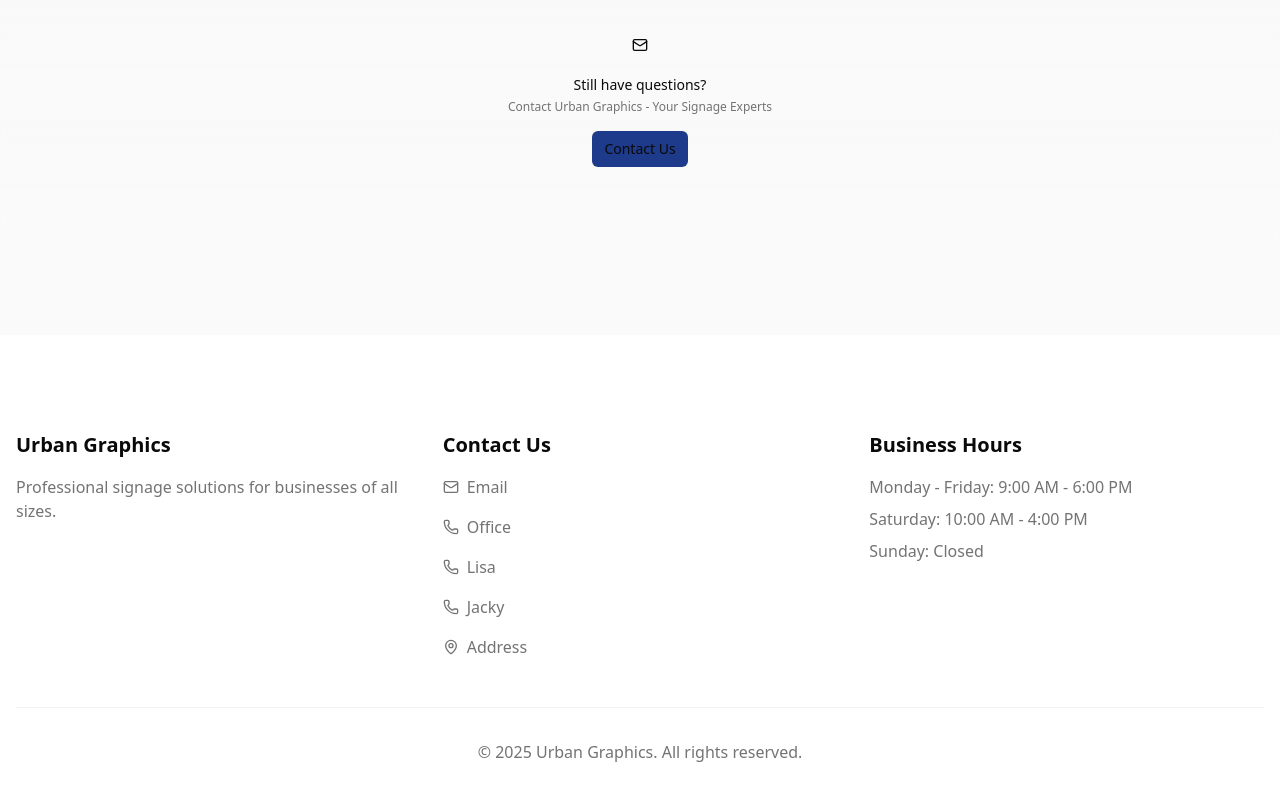
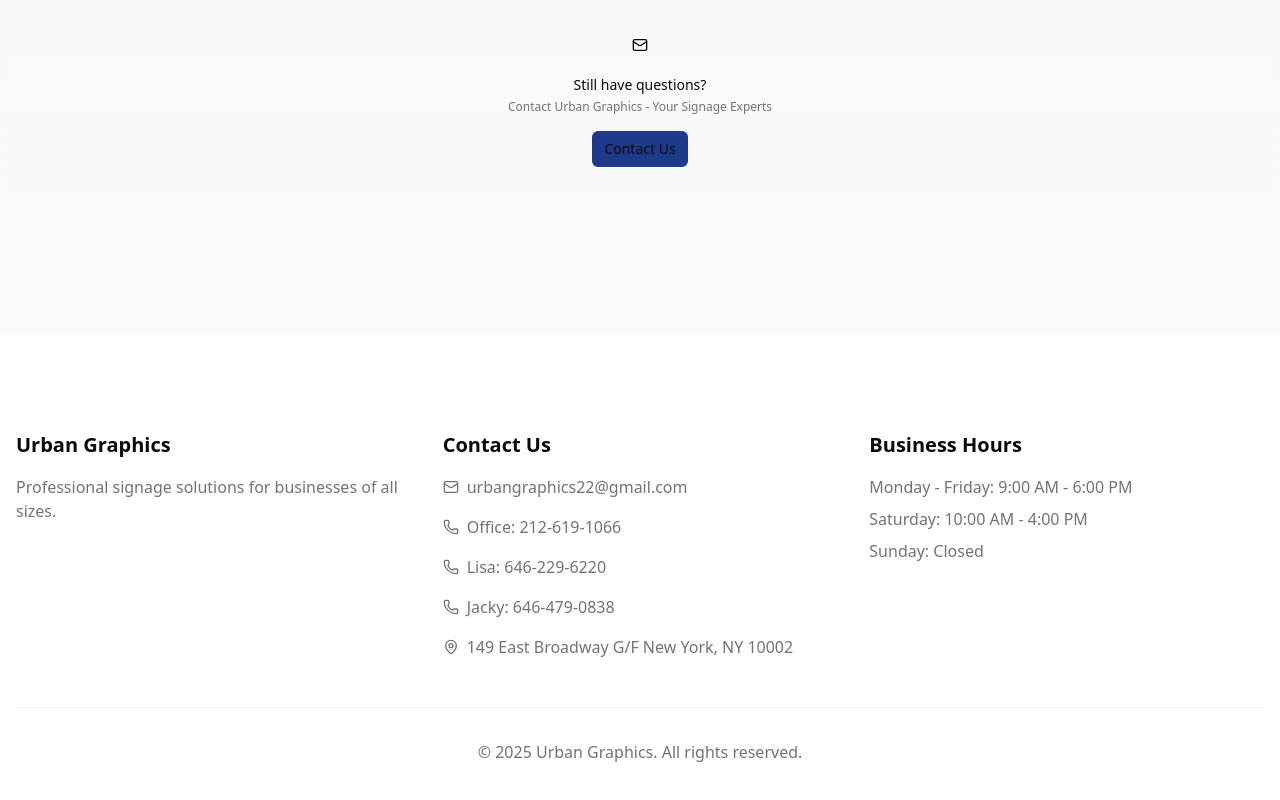
Before and after one commit to yueli09/urban-graphics-website, a Next.js app: page / in a window 1280 px wide. Shown: the part 4569-5369 px from the top of the page. Built offline with nearby package versions, Linux system fonts and the light colour scheme.

Commit message:
Remove unused props and simplify footer component

```diff
--- a/components/ui/footer-section.tsx
+++ b/components/ui/footer-section.tsx
@@ -5,21 +5,13 @@ import { motion } from "framer-motion"
 import { cn } from "@/lib/utils"
 import { Mail, Phone, MapPin } from "lucide-react"
 
-interface FooterProps {
-  companyName: string;
-  links?: Array<{
-    label: string;
-    href: string;
-  }>;
-}
-
-export function Footerdemo({ companyName = "Urban Graphics", links = [] }: FooterProps) {
+export function Footerdemo() {
   return (
     <footer className="w-full py-12 bg-white dark:bg-zinc-900">
       <div className="container mx-auto px-4 py-12">
         <div className="grid grid-cols-1 md:grid-cols-2 lg:grid-cols-3 gap-8">
           <div>
-            <h3 className="text-xl font-bold text-foreground mb-4">{companyName}</h3>
+            <h3 className="text-xl font-bold text-foreground mb-4">Urban Graphics</h3>
             <p className="text-muted-foreground">
               Professional signage solutions for businesses of all sizes.
             </p>
@@ -27,21 +19,53 @@ export function Footerdemo({ companyName = "Urban Graphics", links = [] }: Foote
           <div>
             <h3 className="text-xl font-bold text-foreground mb-4">Contact Us</h3>
             <ul className="space-y-4">
-              {links.map((link, index) => (
-                <li key={index}>
-                  <a
-                    href={link.href}
-                    className="text-muted-foreground hover:text-foreground flex items-center gap-2"
-                  >
-                    {link.label.includes("Email") && <Mail className="h-4 w-4" />}
-                    {(link.label.includes("Office") ||
-                      link.label.includes("Lisa") ||
-                      link.label.includes("Jacky")) && <Phone className="h-4 w-4" />}
-                    {link.label.includes("Address") && <MapPin className="h-4 w-4" />}
-                    {link.label}
-                  </a>
-                </li>
-              ))}
+              <li>
+                <a
+                  href="mailto:urbangraphics22@gmail.com"
+                  className="text-muted-foreground hover:text-foreground flex items-center gap-2"
+                >
+                  <Mail className="h-4 w-4" />
+                  urbangraphics22@gmail.com
+                </a>
+              </li>
+              <li>
+                <a
+                  href="tel:212-619-1066"
+                  className="text-muted-foreground hover:text-foreground flex items-center gap-2"
+                >
+                  <Phone className="h-4 w-4" />
+                  Office: 212-619-1066
+                </a>
+              </li>
+              <li>
+                <a
+                  href="tel:646-229-6220"
+                  className="text-muted-foreground hover:text-foreground flex items-center gap-2"
+                >
+                  <Phone className="h-4 w-4" />
+                  Lisa: 646-229-6220
+                </a>
+              </li>
+              <li>
+                <a
+                  href="tel:646-479-0838"
+                  className="text-muted-foreground hover:text-foreground flex items-center gap-2"
+                >
+                  <Phone className="h-4 w-4" />
+                  Jacky: 646-479-0838
+                </a>
+              </li>
+              <li>
+                <a
+                  href="https://maps.google.com/?q=149+East+Broadway+G/F+New+York,+NY+10002"
+                  target="_blank"
+                  rel="noopener noreferrer"
+                  className="text-muted-foreground hover:text-foreground flex items-center gap-2"
+                >
+                  <MapPin className="h-4 w-4" />
+                  149 East Broadway G/F New York, NY 10002
+                </a>
+              </li>
             </ul>
           </div>
           <div>
@@ -55,7 +79,7 @@ export function Footerdemo({ companyName = "Urban Graphics", links = [] }: Foote
         </div>
         <div className="mt-12 pt-8 border-t border-border/50">
           <p className="text-center text-muted-foreground">
-            © {new Date().getFullYear()} {companyName}. All rights reserved.
+            © {new Date().getFullYear()} Urban Graphics. All rights reserved.
           </p>
         </div>
       </div>
```
